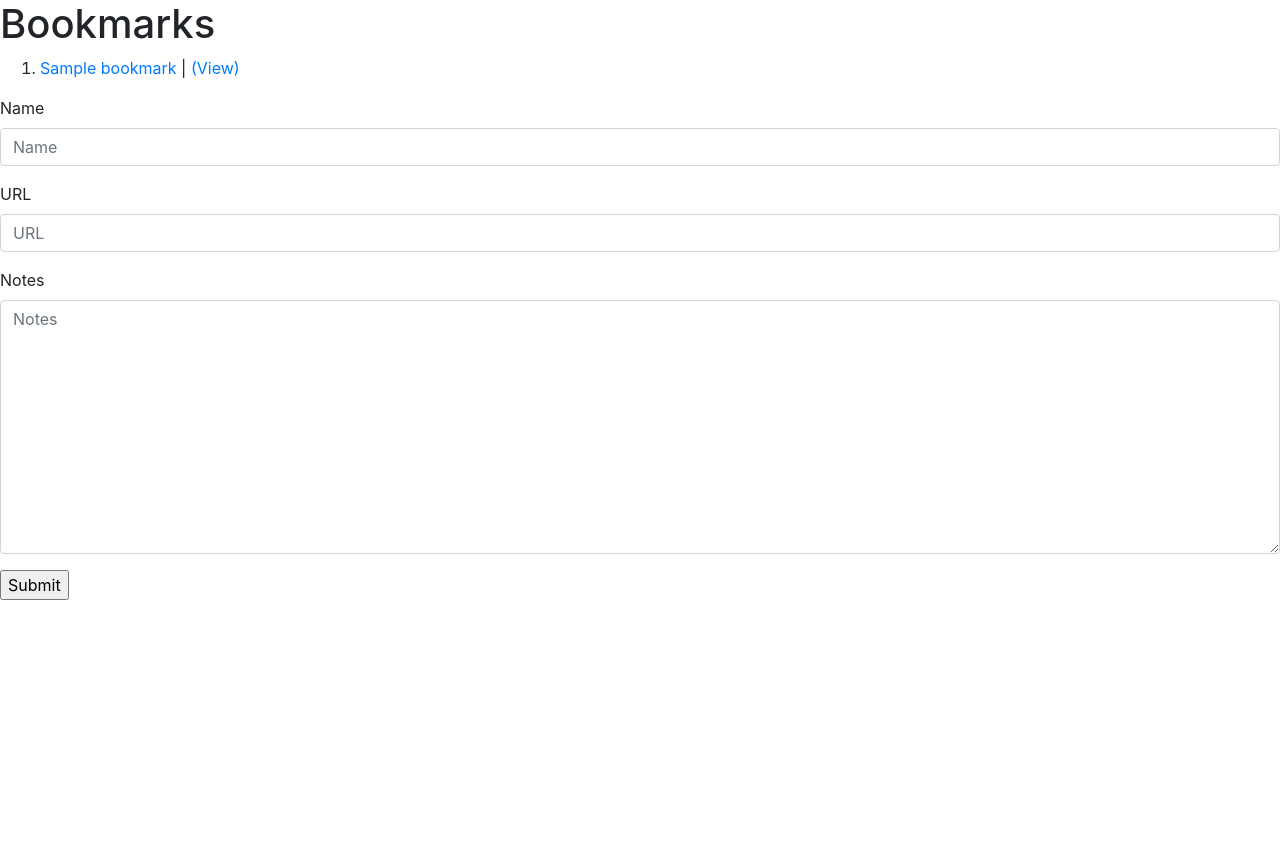
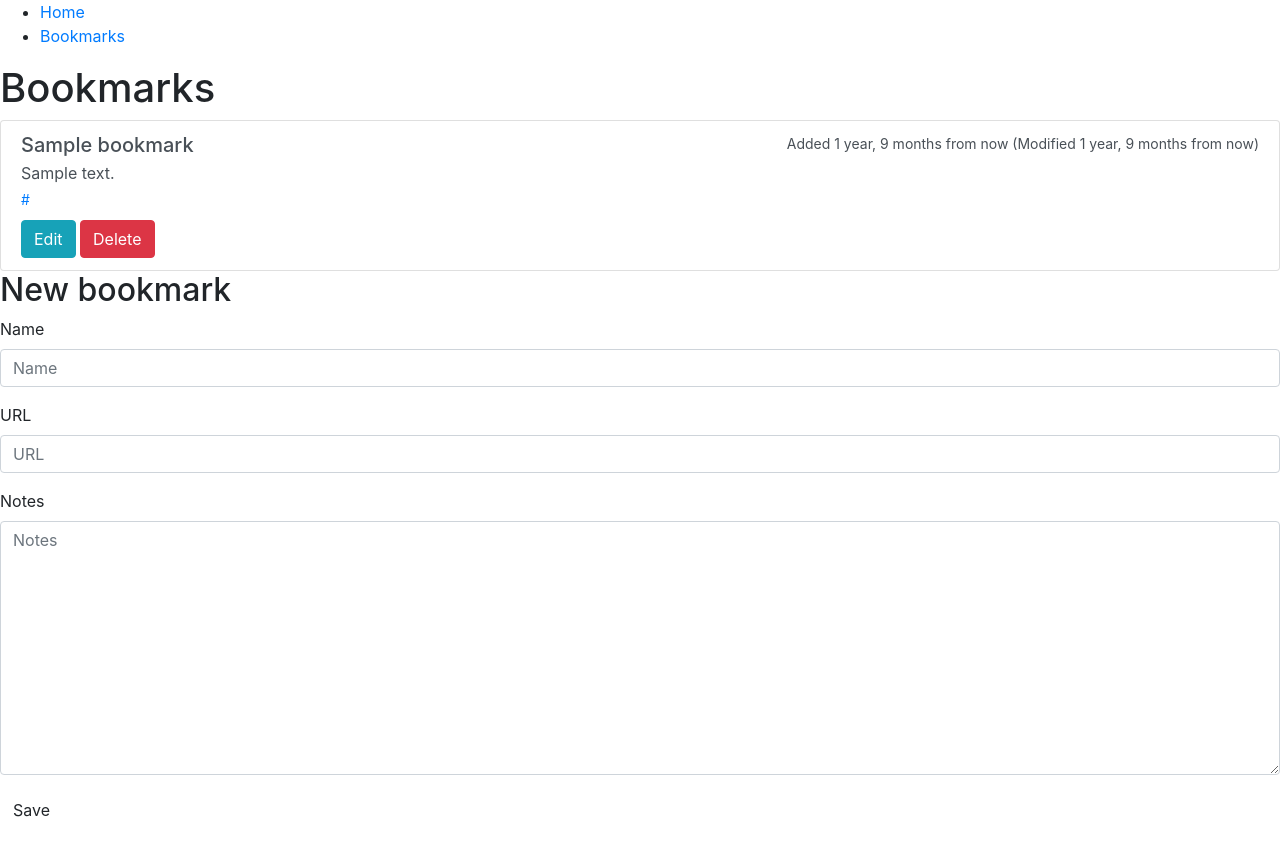
Before and after one commit to jessehood/djorg, a Django app: page /bookmarks/ in a window 1280 px wide. Before the commit the page ends 600 px from the top, so only its background shows below. Run offline with Django 3.2, Linux system fonts and the light colour scheme; tables that the repository leaves empty hold one stand-in row (values such as "Sample post"); some libraries are stand-ins or nearby versions.

Commit message:
restyled the bookmarks index and added edit and delete buttons to each bookmark

```diff
--- /dev/null
+++ b/bookmarks/templates/base.html
@@ -0,0 +1,25 @@
+{% load bootstrap4 %}
+<html>
+  <head>
+    <title>{% block title %}Djorg{% endblock %}</title>
+    {% bootstrap_css %}
+    {% bootstrap_javascript jquery='full' %}
+  </head>
+
+  <body>
+    <div id="menu">
+      {% block menu %}
+        <ul>
+          <li><a href="/">Home</a></li>
+          <li><a href="/bookmarks/">Bookmarks</a></li>
+        </ul>
+      {% endblock %}
+    </div>
+
+    <div id="content">
+      {% block content %}
+        <h1>Welcome to Djorg!</h1>
+      {% endblock %}
+    </div>
+  </body>
+</html>
--- /dev/null
+++ b/bookmarks/templates/bookmarks/form.html
@@ -0,0 +1,14 @@
+{% load bootstrap4 %}
+
+<h2>New bookmark</h2>
+
+<form class="bookmark-form" method="POST" action="/bookmarks/create">
+
+  {% csrf_token %}
+  {% bootstrap_form form %}
+
+  {% buttons %}
+    <button type="submit" class="save btn btn-default">Save</button>
+  {% endbuttons %}
+
+</form>
--- a/bookmarks/templates/bookmarks/index.html
+++ b/bookmarks/templates/bookmarks/index.html
@@ -1,26 +1,41 @@
+{% extends "base.html" %}
 {% load bootstrap4 %}
+{% load humanize %}
+{% block title %}Djorg - Bookmarks{% endblock %}
 
-{% bootstrap_css %}
-{% bootstrap_javascript jquery='full' %}
-
+{% block content %}
   <h1>Bookmarks</h1>
   {% if bookmarks %}
-  <ol>
+    <div class="list-group">
       {% for bookmark in bookmarks %}
-        <li>
-          <a href="{{ bookmark.url }}">{{ bookmark.name }}</a> |
-          <a href="/bookmarks/read/{{ bookmark.id }}">(View)</a>
-        </li>
+      <div class="list-group-item list-group-item-action flex-column align-items-start">
+        <div class="d-flex w-100 justify-content-between">
+          <h5 class="mb-1">{{ bookmark.name }}</h5>
+          <small>
+            Added {{ bookmark.created_at|naturaltime}}
+            (Modified {{ bookmark.last_modified|naturaltime }})
+          </small>
+        </div>
+        <p class="mb-1">{{ bookmark.notes }}</p>
+        <small>
+          <a href="{{ bookmark.url }}">{{ bookmark.url }}</a>
+        </small>
+        <div id="button-container" style="margin-top:10px">
+          <a href="/bookmarks/edit/{{ bookmark.id }}" class="btn btn-info" role="button">Edit</a>
+          <a
+            href="/bookmarks/delete/{{ bookmark.id }}"
+            class="btn btn-danger"
+            role="button"
+            onclick="return confirm('Are you sure you want to delete your {{ bookmark.name }} bookmark?')">
+            Delete
+          </a>
+        </div>
+      </div>
       {% endfor %}
-  </ol>
+    </div>
   {% else %}
     <p>No bookmarks available - you should add some!</p>
   {% endif %}
 
-<form action="/bookmarks/create" method="POST">
-  {% csrf_token %}
-  {% bootstrap_form form %}
-  {% buttons %}
-  <input type="submit" value="Submit" />
-  {% endbuttons %}
-</form>
+  {% include "bookmarks/form.html" %}
+{% endblock %}
--- a/bookmarks/urls.py
+++ b/bookmarks/urls.py
@@ -4,7 +4,7 @@ from . import views
 urlpatterns = [
     path('', views.index, name='index'),
     path('create', views.create, name='create'),
-    path('edit/<str:pk>', views.edit, name='edit'),
+    path('edit/<str:pk>', views.BookmarkUpdate.as_view(), name='edit'),
     path('read/<str:pk>', views.read, name='read'),
     path('delete/<str:pk>', views.delete, name='delete')
 ]
--- a/bookmarks/views.py
+++ b/bookmarks/views.py
@@ -1,6 +1,7 @@
 from django.shortcuts import render, get_object_or_404
 from django.views.decorators.http import require_http_methods, require_POST, require_GET
-from django.urls import reverse
+from django.views.generic.edit import UpdateView
+from django.urls import reverse, reverse_lazy
 from django.http import HttpResponseRedirect
 from .models import Bookmark
 from .forms import BookmarkForm
@@ -17,9 +18,11 @@ def create(request):
         form.save()
         return HttpResponseRedirect(reverse('index'))
 
-@require_http_methods(['GET', 'POST'])
-def edit(request):
-    raise NotImplementedError()
+class BookmarkUpdate(UpdateView):
+    model = Bookmark
+    fields = ['name', 'url', 'notes']
+    template_name = 'bookmarks/edit.html'
+    success_url = reverse_lazy('index')
 
 @require_GET
 def read(request, pk):
@@ -28,7 +31,7 @@ def read(request, pk):
     context = {'bookmark': bookmark}
     return render(request, 'bookmarks/read.html', context)
 
-@require_POST
+@require_GET
 def delete(request, pk):
     bookmark = get_object_or_404(Bookmark, pk=pk)
     bookmark.delete()
--- a/djorg/settings.py
+++ b/djorg/settings.py
@@ -37,6 +37,7 @@ INSTALLED_APPS = [
     'django.contrib.sessions',
     'django.contrib.messages',
     'django.contrib.staticfiles',
+    'django.contrib.humanize',
     # 3rd party apps
     'bootstrap4',
     # our apps
--- a/djorg/urls.py
+++ b/djorg/urls.py
@@ -15,7 +15,10 @@ Including another URLconf
 """
 from django.contrib import admin
 from django.urls import include, path
+from django.views.generic import TemplateView
+
 urlpatterns = [
+    path('', TemplateView.as_view(template_name='base.html')),
     path('bookmarks/', include('bookmarks.urls')),
     path('admin/', admin.site.urls)
 ]
```
Also changed, not shown: bookmarks/templates/bookmarks/edit.html (added, +11 -0 lines), bookmarks/templates/bookmarks/read.html (+7 -0 lines). Lines whose indentation alone changed are shown as unchanged.
